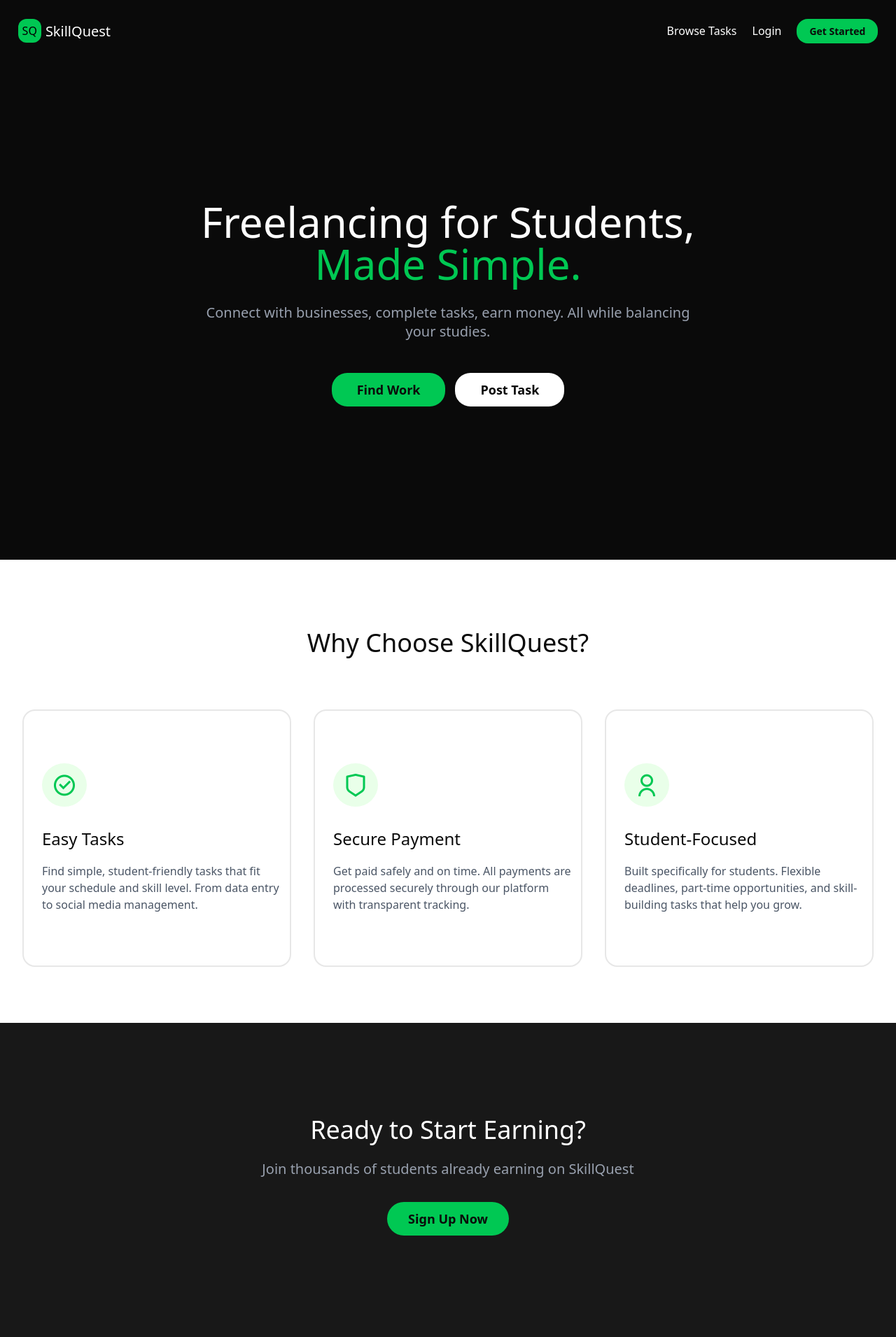
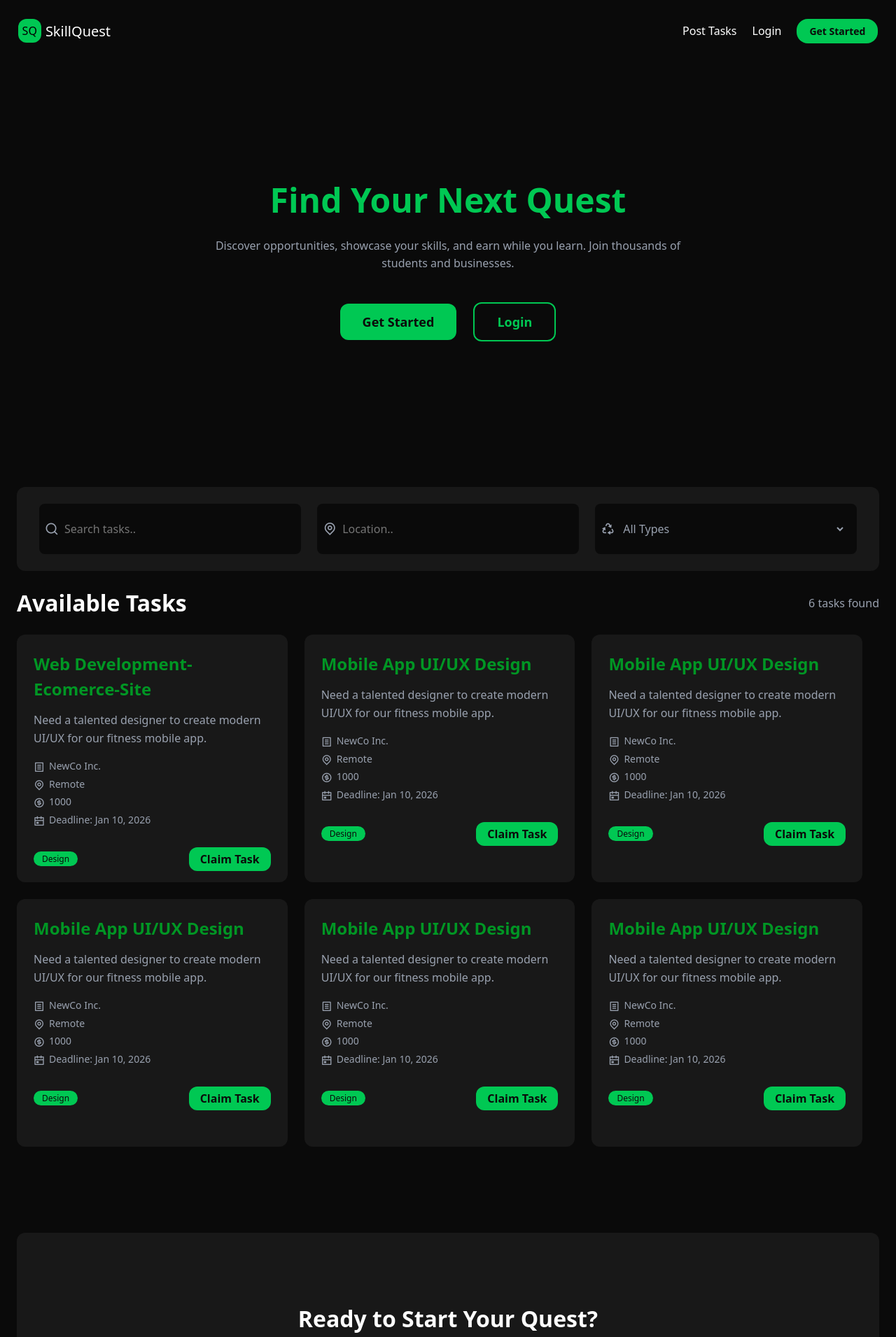
Before and after one commit to rojipchhantyal/SkillQuest, a PHP site: page /homePage.html in a window 1280 px wide. Shown: the top 1911 px of the page at 70% size. Run offline with PHP 8.4, Linux system fonts and the light colour scheme; some libraries are stand-ins or nearby versions; some web fonts are replaced.

Commit message:
home page is updated with easy and simple user interface and added task browsing feature at the page

```diff
--- a/frontend/assets/honePage.css
+++ b/frontend/assets/honePage.css
@@ -72,7 +72,7 @@ nav{
 
 /* for home first page */
 .home-first-page{
-    height: 89vh;
+    height: 72vh;
     width: 100%;
     background-color: var(--background);
     display: flex;
@@ -80,20 +80,21 @@ nav{
     align-items: center;
     justify-content: center;
     text-align: center;
-    gap: 26px;
+    gap: 20px;
+    line-height: 1.6;
 }
 .home-first-page h1{
     color: var(--white);
-    font-size: 60px;
-    font-weight: 439;
-    line-height: 1;
-}
-.home-first-page h1 font{
+    font-size: 48px;
+    font-weight: 700;
     color: var(--green-bgc);
+    margin-bottom: -6px;
 }
 .home-first-page p{
-    font-size: 20px;
+    font-size: 16px;
+    font-weight: 400;
     color: var(--gray);
+    margin-bottom: 6px;
 }
 .home-first-page-last{
     font-size: 18px;
@@ -101,13 +102,14 @@ nav{
     display: flex;
     align-items: center;
     justify-content: center;
-    gap: 14px;
+    gap: 24px;
 }
 .home-first-page-last a{
     text-decoration: none;
-    padding: 12px 36px;
-    border-radius: 22px;
+    padding: 12px 32px;
+    border-radius: 12px;
     font-weight: 600;
+    box-sizing: border-box;
 }
 .home-first-page-last a:first-child{
     background-color: var(--green-bgc);
@@ -115,153 +117,214 @@ nav{
     transition: all ease-in-out 0.3s;
 }
 .home-first-page-last a:last-child{
-    background-color: var(--white);
-    color: var(--background);
+    background-color: var(--background);
+    color: var(--green-bgc);
+    border: 2px solid var(--green-bgc);
     transition: all ease-in-out 0.3s;
 }
 .home-first-page-last a:first-child:hover{
     background-color: var(--dark-green);
 }
 .home-first-page-last a:last-child:hover{
-    background-color: var(--gray);
+    background-color: var(--green-bgc);
+    color: var(--white);
 }
-
+/* for and available task */
+.home-available-task-page{
+    min-height: 40vh;
+    background-color: var(--background);
+    padding: 32px 24px;
+    display: flex;
+    flex-direction: column;
+    gap: 24px;
+}
+.home-available-task-page-search{
+    height: 15vh;
+    width: 100%;
+    background-color: var(--lightter-background);
+    border-radius: 12px;
+    box-sizing: border-box;
+    padding: 24px 32px;
+    display: flex;
+    align-items: center;
+    justify-content: space-between;
+}
+.home-available-task-page-search-inners{
+    background-color: var(--background);
+    height: 100%;
+    width: 32%;
+    border-radius: 8px;
+    display: flex;
+    align-items: center;
+    box-sizing: border-box;
+    padding: 8px;
+    gap: 8px;
+}
+.home-available-task-page-search-inners i{
+    font-size: 20px;
+    font-weight: 500;
+    color: var(--gray);
+}
+.home-available-task-page-search-inners input,
+.home-available-task-page-search-inners select{
+    border: none;
+    outline: none;
+    height: 100%;
+    width: 90%;
+    background-color: var(--background);
+    color: var(--gray);
+    font-size: 16px;
+}
+.home-available-task-page-tasks{
+    display: flex;
+    flex-direction: column;
+    gap: 24px;
+    background-color: var(--background);
+}
+.home-available-task-page-tasks-tittle{
+    display: flex;
+    align-items: center;
+    justify-content: space-between;
+}
+.home-available-task-page-tasks-tittle h2{
+    font-size: 32px;
+    font-weight: 600;
+    color: var(--white);
+}
+.home-available-task-page-tasks-tittle span{
+    color: var(--gray);
+    font-size: 16px;
+    font-weight: 500;
+}
+.home-available-task-page-tasks-list{
+    min-height: 20vh;
+    width: 100%;
+    display: flex;
+    flex-wrap: wrap;
+    gap: 24px;
+}
+.home-available-task-page-tasks-list-inners{
+    height: 354px;
+    width: 386.7px;
+    background-color: var(--lightter-background);
+    border-radius: 12px;
+    box-sizing: border-box;
+    padding: 24px;
+    display: flex;
+    flex-direction: column;
+    gap: 8px;
+}
+.home-available-task-page-tasks-list-inners h3{
+    font-size: 24px;
+    font-weight: 600;
+    color: var(--dark-green);
+    line-height: 1.5;
+    margin-bottom: 6px;
+}
+.home-available-task-page-tasks-list-inners p{
+    line-height: 1.6;
+    font-size: 16px;
+    font-weight: 450;
+    color: var(--gray);
+    margin-bottom: 8px;
+}
+.home-available-task-page-tasks-list-inners ul{
+    line-height: 1.6;
+}
+.home-available-task-page-tasks-list-inners ul li{
+    list-style: none;
+    font-size: 14px;
+    color: var(--gray);
+    line-height: 1.6;
+    font-weight: 400;
+    display: flex;
+    gap: 6px;
+}
+.home-available-task-page-tasks-list-inners ul li i{
+    font-size: 16px;
+}
+.home-available-task-page-tasks-list-inners-button{
+    display: flex;
+    align-items: center;
+    justify-content: space-between;
+    margin-top: 16px;
+}
+.home-available-task-page-tasks-list-inners-button span{
+    background-color: var(--green-bgc);
+    font-size: 12px;
+    color: var(--background);
+    padding: 2px 12px;
+    border-radius: 12px;
+}
+.home-available-task-page-tasks-list-inners-button button{
+    font-size: 16px;
+    font-weight: 600;
+    padding: 6px 16px;
+    background-color: var(--green-bgc);
+    color: var(--background);
+    border-radius: 12px;
+    border: none;
+    transition: all ease-in-out 0.3s;
+}
+.home-available-task-page-tasks-list-inners-button button:hover{
+    background-color: var(--dark-green);
+}
 /* for the home second page */
-.home-second-page{
-    height: 78vh;
-}
-.home-second-page-tittle{
-    height: 20vh;
+.home-register-page{
+    height: 64vh;
+    padding: 24px;
     display: flex;
     align-items: center;
     justify-content: center;
-    margin-top: 38px;
+    background-color: var(--background);
+    line-height: 1.6;
+    text-align: center;
 }
-.home-second-page-tittle h2{
-    font-size: 36px;
-    font-weight: 400;
-    color: var(--background);
-}
-.home-second-page-content{
-    height: 50vh;
-    display: flex;
-    align-items: center;
-    justify-content: space-evenly;
-}
-.home-second-page-content li{
-    width: 30%;
-    height: 46vh;
-    border: 2px solid rgb(231, 231, 231);
-    border-radius: 18px;
-    display: flex;
-    flex-direction: column;
-    justify-content: center;
-    align-items: start;
-    gap: 16px;
-    padding-left: 26px;
-    padding-right: 14px;
-    box-sizing: border-box;
-    line-height: 1.5;
-    transition: all ease-in-out 0.3s;
-}
-.home-second-page-content li i{
-    padding: 4px 14px;
-    border-radius: 50%;
-    background-color: rgb(233, 255, 233);
-    color: var(--green-bgc);
-    font-size: 36px;
-    margin-bottom: 12px;
-}
-.home-second-page-content li h3{
-    font-size: 24px;
-    font-weight: 469;
-    color: var(--background);
-}
-.home-second-page-content li p{
-    color: var(--dark-gray);
-}
-.home-second-page-content li:hover{
-    border-color: var(--green-bgc);
-}
-
-/* for home third page */
-.home-third-page{
-    height: 91vh;
-    background-color: var(--lightter-background);
-}
-.home-third-page-upper{
-    height: 54vh;
+.home-register-page-inner{
+    width: 100%;
+    height: 74%;
+    border-radius: 12px;
     display: flex;
     flex-direction: column;
     align-items: center;
     justify-content: center;
-    gap: 18px;
+    gap: 20px;
+    background-color: var(--lightter-background);
 }
-.home-third-page-upper h2{
-    font-size: 36px;
-    font-weight: 469;
+.home-register-page h2{
+    font-size: 32px;
     color: var(--white);
+    font-weight: 600;
+    margin-bottom: -8px;
 }
-.home-third-page-upper p{
-    font-size: 20px;
+.home-register-page p{
+    font-size: 16px;
+    font-weight: 450;
     color: var(--gray);
+    margin-bottom: 4px;
 }
-.home-third-page-upper a{
-    text-decoration: none;
-    font-size: 18px;
-    padding: 12px 30px;
+.home-register-page button{
+    color: var(--background);
+    font-size: 16px;
+    font-weight: 600;
+    padding: 12px 32px;
+    border-radius: 12px;
     background-color: var(--green-bgc);
-    color: var(--background);
-    border-radius: 28px;
-    font-weight: 600;
-    margin-top: 16px;
+    border: none;
     transition: all ease-in-out 0.3s;
 }
-.home-third-page-upper a:hover{
+.home-register-page button:hover{
     background-color: var(--dark-green);
-}
-.home-third-page-lower{
-    height: 37vh;
-    display: flex;
-}
-.home-third-page-lower li{
-    list-style: none;
-    display: flex;
-    flex-direction: column;
-    width: 24.48%;
-    box-sizing: border-box;
-    padding-left: 24px;
-    padding-top: 44px;
-    line-height: 2;
-}
-.wrapper{
-    margin-bottom: 14px;
-}
-.home-third-page-lower li h4{
-    font-size: 16px;
-    font-weight: 469;
-    color: var(--white);
-    margin-bottom: 7px;
-}
-.home-third-page-lower li a,
-.home-third-page-lower li p{
-    text-decoration: none;
-    color: var(--gray);
-    font-size: 14px;
-    transition: all ease-in-out 0.3s;
-}
-.home-third-page-lower li a:hover{
-    color: var(--green-bgc);
 }
 
 /* for footer section */
 footer{
-    height: 17vh;
+    height: 16vh;
     display: flex;
     align-items: center;
     justify-content: center;
     position: relative;
-    background-color: var(--lightter-background);
+    background-color: var(--background);
 }
 footer::before{
     content: " ";
--- a/frontend/homePage.html
+++ b/frontend/homePage.html
@@ -23,7 +23,7 @@
             <ul class="nav-navigation">
                 <li>
                     <a href="">
-                        <span>Browse Tasks</span>
+                        <span>Post Tasks</span>
                     </a>
                 </li>
                 <li>
@@ -39,72 +39,213 @@
             </ul>
         </nav>
         <div class="home-first-page">
-            <h1>Freelancing for Students,<br>
-                <font>Made Simple.</font>
-            </h1>
-            <p>Connect with businesses, complete tasks, earn money. All while balancing
-                <br>your studies.</p>
+            <h1>Find Your Next Quest</h1>
+            <p>Discover opportunities, showcase your skills, and earn while you learn. Join thousands of <br>students and businesses.</p>
             <div class="home-first-page-last">
-                <a href="">Find Work</a>
-                <a href="">Post Task</a>
+                <a href="">Get Started</a>
+                <a href="">Login</a>
             </div>
         </div>
-        <div class="home-second-page">
-            <div class="home-second-page-tittle">
-                <h2>Why Choose SkillQuest?</h2>
+        <div class="home-available-task-page">
+            <div class="home-available-task-page-search">
+                <div class="home-available-task-page-search-inners">
+                    <i class="ri-search-line"></i>
+                    <input type="text" name="" id="" placeholder="Search tasks..">
                 </div>
-            <ul class="home-second-page-content">
+                <div class="home-available-task-page-search-inners">
+                    <i class="ri-map-pin-line"></i>
+                    <input type="text" name="" id="" placeholder="Location..">
+                </div>
+                <div class="home-available-task-page-search-inners">
+                    <i class="ri-recycle-line"></i>
+                    <select name="" id="">
+                        <option value="all type" selected>All Types</option>
+                        <option value="">Design</option>
+                        <option value="">Writing</option>
+                        <option value="">Video Editing</option>
+                        <option value="">Deveopment</option>
+                    </select>
+                </div>
+            </div>
+            <div class="home-available-task-page-tasks">
+                <div class="home-available-task-page-tasks-tittle">
+                    <h2>Available Tasks</h2>
+                    <span>6 tasks found</span>
+                </div>
+                <div class="home-available-task-page-tasks-list">
+                    <!-- lists of the tasks -->
+                    <div class="home-available-task-page-tasks-list-inners">
+                        <h3>Web Development-Ecomerce-Site</h3>
+                        <p>Need a talented designer to create modern UI/UX for our fitness mobile app.</p>
+                        <ul>
                             <li>
-                    <i class="ri-checkbox-circle-line"></i>
-                    <h3>Easy Tasks</h3>
-                    <p>Find simple, student-friendly tasks that fit your schedule and skill level. From data entry to social media management.</p>
+                                <i class="ri-file-list-line"></i>
+                                <span>NewCo Inc.</span>
                             </li>
                             <li>
-                    <i class="ri-shield-line"></i>
-                    <h3>Secure Payment</h3>
-                    <p>Get paid safely and on time. All payments are processed securely through our platform with transparent tracking.</p>
+                                <i class="ri-map-pin-line"></i>
+                                <span>Remote</span>
                             </li>
                             <li>
-                    <i class="ri-user-line"></i>
-                    <h3>Student-Focused</h3>
-                    <p>Built specifically for students. Flexible deadlines, part-time opportunities, and skill-building tasks that help you grow.</p>
+                                <i class="ri-money-dollar-circle-line"></i>
+                                <span>1000</span>
+                            </li>
+                            <li>
+                                <i class="ri-calendar-event-line"></i>
+                                <span>Deadline: Jan 10, 2026</span>
                             </li>
                         </ul>
+                        <div class="home-available-task-page-tasks-list-inners-button">
+                            <span>Design</span>
+                            <button>Claim Task</button>
                         </div>
-        <div class="home-third-page">
-            <div class="home-third-page-upper">
-                <h2>Ready to Start Earning?</h2>
-                <p>Join thousands of students already earning on SkillQuest</p>
-                <a href="">Sign Up Now</a>
                     </div>
-            <ul class="home-third-page-lower">
+
+                    <div class="home-available-task-page-tasks-list-inners">
+                        <h3>Mobile App UI/UX Design</h3>
+                        <p>Need a talented designer to create modern UI/UX for our fitness mobile app.</p>
+                        <ul>
                             <li>
-                    <div class="wrapper">
-                        <span class="logo-circle">SQ</span>
-                        <span class="logo">SkillQuest</span>
-                    </div>
-                    <p>Freelancing for students, made simple.</p>
+                                <i class="ri-file-list-line"></i>
+                                <span>NewCo Inc.</span>
                             </li>
                             <li>
-                    <h4>For Students</h4>
-                    <a href="">Browse Tasks</a>
-                    <a href="">Dashboard</a>
-                    <a href="">How It Works</a>
+                                <i class="ri-map-pin-line"></i>
+                                <span>Remote</span>
                             </li>
                             <li>
-                    <h4>For Businesses</h4>
-                    <a href="">Post Task</a>
-                    <a href="">Dashboard</a>
-                    <a href="">Pricing</a>
+                                <i class="ri-money-dollar-circle-line"></i>
+                                <span>1000</span>
                             </li>
                             <li>
-                    <h4>Company</h4>
-                    <a href="">About</a>
-                    <a href="">Contact</a>
-                    <a href="">Privacy Policy</a>
-                    <a href="">Terms of Service</a>
+                                <i class="ri-calendar-event-line"></i>
+                                <span>Deadline: Jan 10, 2026</span>
                             </li>
                         </ul>
+                        <div class="home-available-task-page-tasks-list-inners-button">
+                            <span>Design</span>
+                            <button>Claim Task</button>
+                        </div>
+                    </div>
+
+                    <div class="home-available-task-page-tasks-list-inners">
+                        <h3>Mobile App UI/UX Design</h3>
+                        <p>Need a talented designer to create modern UI/UX for our fitness mobile app.</p>
+                        <ul>
+                            <li>
+                                <i class="ri-file-list-line"></i>
+                                <span>NewCo Inc.</span>
+                            </li>
+                            <li>
+                                <i class="ri-map-pin-line"></i>
+                                <span>Remote</span>
+                            </li>
+                            <li>
+                                <i class="ri-money-dollar-circle-line"></i>
+                                <span>1000</span>
+                            </li>
+                            <li>
+                                <i class="ri-calendar-event-line"></i>
+                                <span>Deadline: Jan 10, 2026</span>
+                            </li>
+                        </ul>
+                        <div class="home-available-task-page-tasks-list-inners-button">
+                            <span>Design</span>
+                            <button>Claim Task</button>
+                        </div>
+                    </div>
+
+                    <div class="home-available-task-page-tasks-list-inners">
+                        <h3>Mobile App UI/UX Design</h3>
+                        <p>Need a talented designer to create modern UI/UX for our fitness mobile app.</p>
+                        <ul>
+                            <li>
+                                <i class="ri-file-list-line"></i>
+                                <span>NewCo Inc.</span>
+                            </li>
+                            <li>
+                                <i class="ri-map-pin-line"></i>
+                                <span>Remote</span>
+                            </li>
+                            <li>
+                                <i class="ri-money-dollar-circle-line"></i>
+                                <span>1000</span>
+                            </li>
+                            <li>
+                                <i class="ri-calendar-event-line"></i>
+                                <span>Deadline: Jan 10, 2026</span>
+                            </li>
+                        </ul>
+                        <div class="home-available-task-page-tasks-list-inners-button">
+                            <span>Design</span>
+                            <button>Claim Task</button>
+                        </div>
+                    </div>
+
+                    <div class="home-available-task-page-tasks-list-inners">
+                        <h3>Mobile App UI/UX Design</h3>
+                        <p>Need a talented designer to create modern UI/UX for our fitness mobile app.</p>
+                        <ul>
+                            <li>
+                                <i class="ri-file-list-line"></i>
+                                <span>NewCo Inc.</span>
+                            </li>
+                            <li>
+                                <i class="ri-map-pin-line"></i>
+                                <span>Remote</span>
+                            </li>
+                            <li>
+                                <i class="ri-money-dollar-circle-line"></i>
+                                <span>1000</span>
+                            </li>
+                            <li>
+                                <i class="ri-calendar-event-line"></i>
+                                <span>Deadline: Jan 10, 2026</span>
+                            </li>
+                        </ul>
+                        <div class="home-available-task-page-tasks-list-inners-button">
+                            <span>Design</span>
+                            <button>Claim Task</button>
+                        </div>
+                    </div>
+
+                    <div class="home-available-task-page-tasks-list-inners">
+                        <h3>Mobile App UI/UX Design</h3>
+                        <p>Need a talented designer to create modern UI/UX for our fitness mobile app.</p>
+                        <ul>
+                            <li>
+                                <i class="ri-file-list-line"></i>
+                                <span>NewCo Inc.</span>
+                            </li>
+                            <li>
+                                <i class="ri-map-pin-line"></i>
+                                <span>Remote</span>
+                            </li>
+                            <li>
+                                <i class="ri-money-dollar-circle-line"></i>
+                                <span>1000</span>
+                            </li>
+                            <li>
+                                <i class="ri-calendar-event-line"></i>
+                                <span>Deadline: Jan 10, 2026</span>
+                            </li>
+                        </ul>
+                        <div class="home-available-task-page-tasks-list-inners-button">
+                            <span>Design</span>
+                            <button>Claim Task</button>
+                        </div>
+                    </div>
+
+
+                </div>
+            </div>
+        </div>
+        <div class="home-register-page">
+            <div class="home-register-page-inner">
+                <h2>Ready to Start Your Quest?</h2>
+                <p>Join SkillQuest today and connect with opportunities that match your skills. Students earn, <br>businesses grow.</p>
+                <button>Register Now</button>
+            </div>
         </div>
     </main>
     <footer>
```
Lines whose indentation alone changed are shown as unchanged.
